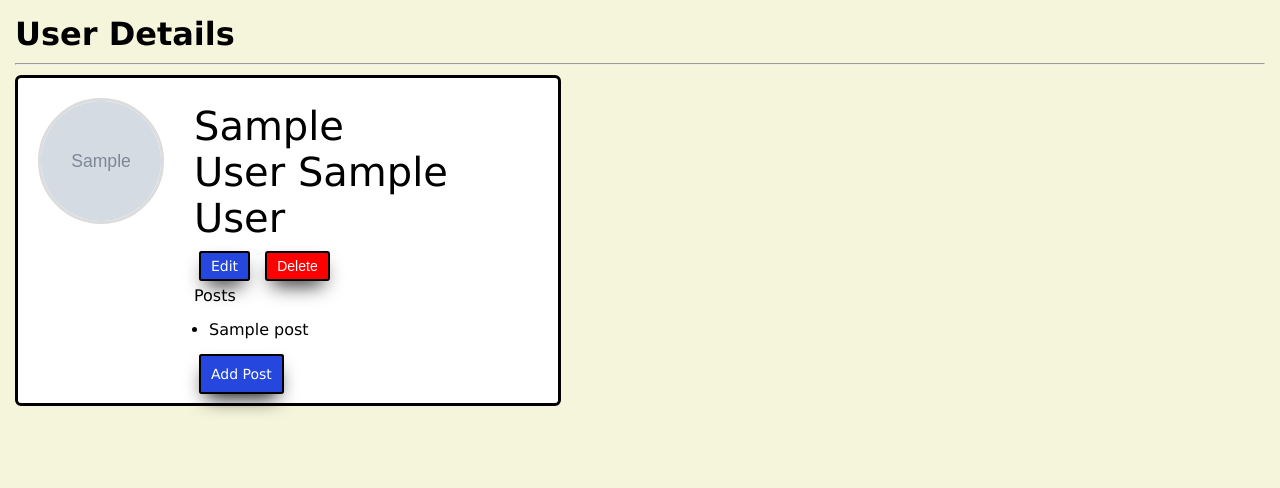
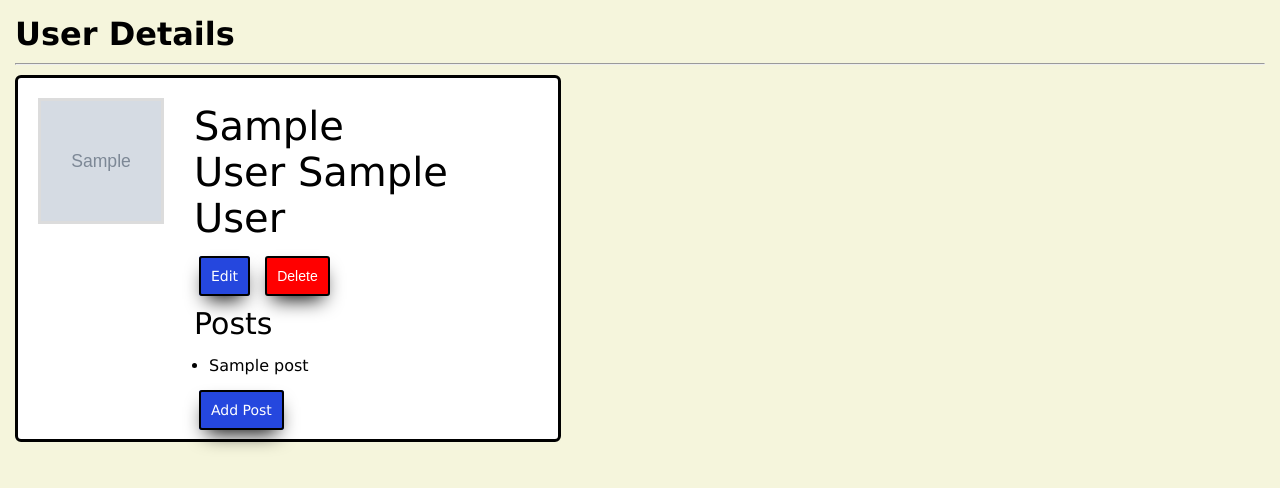
Before and after one commit to eddieaviles357/blogly, a Flask app: page /1 in a window 1280 px wide. Shown: the top 488 px of the page. Run offline with Flask 3, Linux system fonts and the light colour scheme; tables that the repository leaves empty hold one stand-in row (values such as "Sample post"); grey boxes marked "Sample" are stand-in pictures.

Commit message:
removed some styles

```diff
--- a/static/css/details.css
+++ b/static/css/details.css
@@ -1,6 +1,4 @@
-hr {
-    margin: 10px 0;
-}
+
 
 .user-details {
     display: flex;
@@ -14,7 +12,6 @@ hr {
 .user-img {
     width: 120px;
     height: 120px;
-    border-radius: 50%;
     margin-right: 30px;
     object-fit: cover;
     /* object-position: top; */
@@ -36,14 +33,7 @@ div .user-modify {
     display: flex;
     justify-content: flex-start;
 }
-.btn-edit {
-    margin: 5px;
-    padding: 5px 10px;
-    background-color: rgb(37, 71, 222);
+
+.user-post-header {
+    font-size: 30px;
 }
-
-.btn-delete {
-    margin: 5px;
-    padding: 5px 10px;
-    background-color: red;
-}
```
